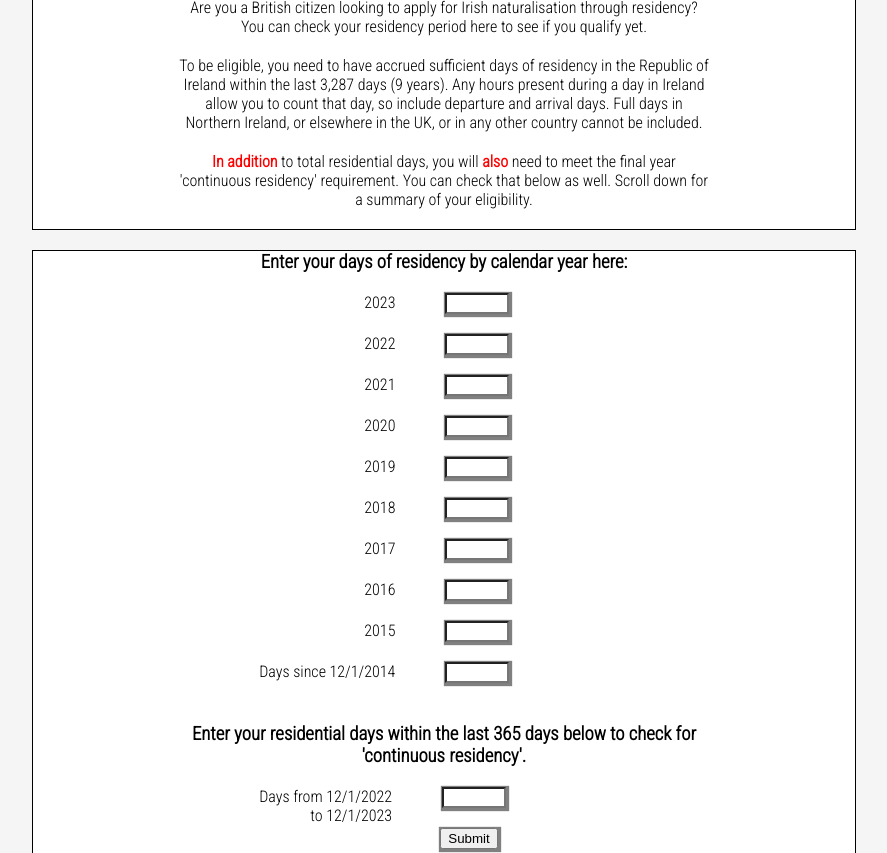
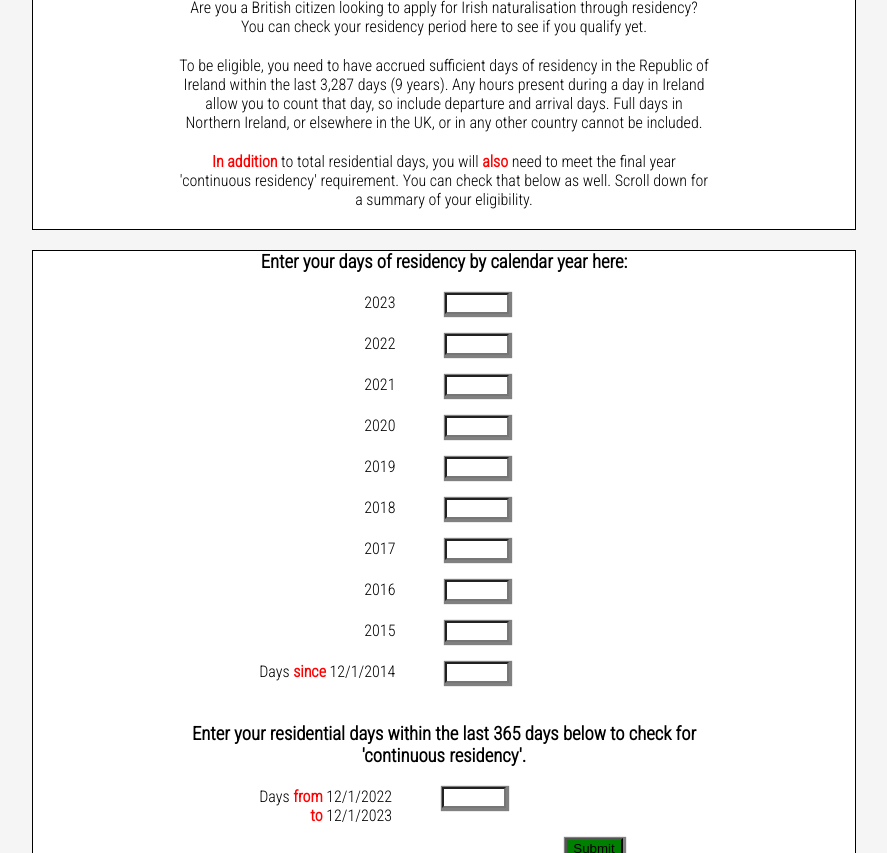
Before and after one commit to BlueBindy/residency-checker, a plain HTML site: page index.html in a window 1280 px wide. Shown: the part 99-952 px from the top of the page, without its empty margins (196-1083 px from the left). Drawn offline with Linux system fonts and the light colour scheme.

Commit message:
Style: submit button for all screen widths and input buttons media-query for smaller screens

```diff
--- a/assets/css/style.css
+++ b/assets/css/style.css
@@ -13,6 +13,12 @@ b {
     font-weight: 800;
     color: red;
 }
+
+.submit{
+    margin-left: 100px;
+    background-color: green;
+}
+
 
 .logo-green {
     color:green;
@@ -51,6 +57,11 @@ p, h3, h2, h1 {
     margin-bottom: 20px;
 }
 
+.submit {
+    margin-top: 10px;
+    margin-left: 300px;
+}
+
 input {
     box-shadow: 1px 1px 1px 2px gray;
     display: table-cell;
@@ -67,3 +78,13 @@ label {
 div.days-data, div.final-year {
     display: table-row;
 }
+
+@media screen and (max-width: 375px) {
+    input {
+      margin-bottom: 40px;
+    }
+    .submit {
+        margin: 40px;
+        margin-left: 45px;
+    }
+  }
--- a/assets/js/script.js
+++ b/assets/js/script.js
@@ -27,7 +27,7 @@ function submitButton() {
 let todaysDate = new Date();
 let thisYear = todaysDate.getFullYear();
 let thisDay = todaysDate.getDate();
-let thisMonth = todaysDate.getMonth()
+let thisMonth = todaysDate.getMonth();
 let earliestYear = todaysDate.getFullYear() - 9;
 let yearAgo = todaysDate.getFullYear() - 1;
 
@@ -40,8 +40,8 @@ document.getElementById("current-minusfive").innerHTML = (new Date().getFullYear
 document.getElementById("current-minussix").innerHTML = (new Date().getFullYear() - 6);
 document.getElementById("current-minusseven").innerHTML = (new Date().getFullYear() - 7);
 document.getElementById("current-minuseight").innerHTML = (new Date().getFullYear() - 8);
-document.getElementById("current-minusnine").innerHTML = (`Days since ${thisDay}/${thisMonth + 1}/${earliestYear}`);
-document.getElementById("last-365").innerHTML = (`Days from ${thisDay}/${thisMonth + 1}/${yearAgo} <br> to ${thisDay}/${thisMonth + 1}/${thisYear}`);
+document.getElementById("current-minusnine").innerHTML = (`Days <b>since</b> ${thisDay}/${thisMonth + 1}/${earliestYear}`);
+document.getElementById("last-365").innerHTML = (`Days <b>from</b> ${thisDay}/${thisMonth + 1}/${yearAgo} <br> <b>to</b> ${thisDay}/${thisMonth + 1}/${thisYear}`);
 
 
 function checkReset() {
--- a/index.html
+++ b/index.html
@@ -129,8 +129,8 @@
                     <input type="reset" id="reset-button" onclick="return checkReset();"
                         value="Clear everything I've entered">-->
                 <!--change type from submit to button because type=submit works with form so need to use button-->
-                <span class="submit">
-                    <input type="button" value="Submit" onclick="return submitButton();">
+                <span>
+                    <input class = "submit" type="button" value="Submit" onclick="return submitButton();">
                 </span>
             </div>
             </div>
```
